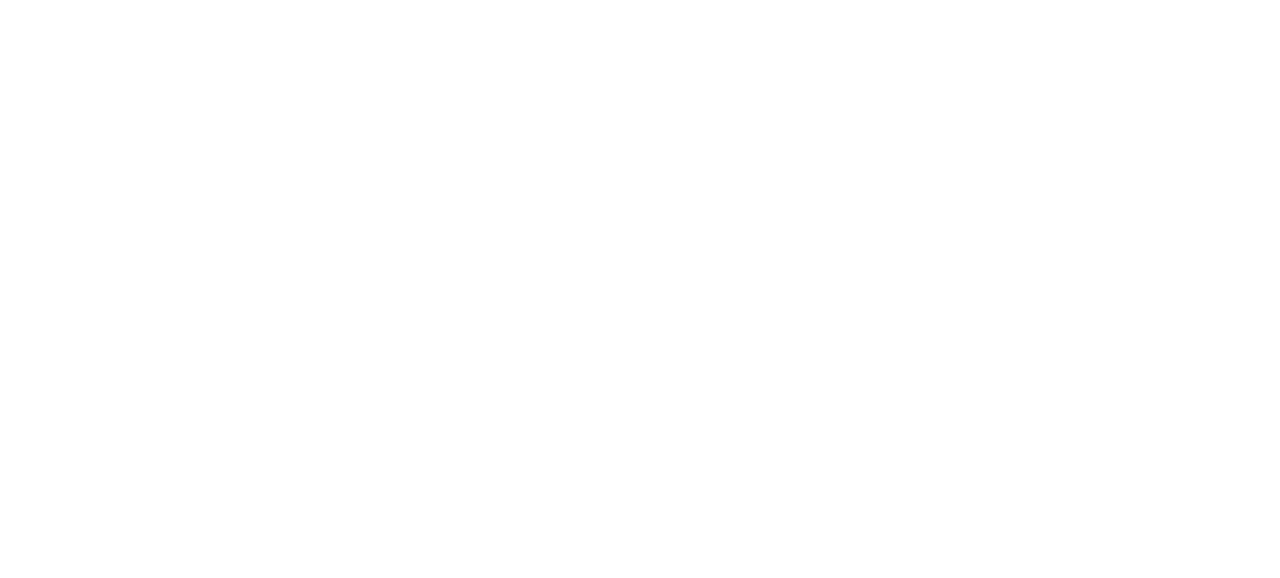
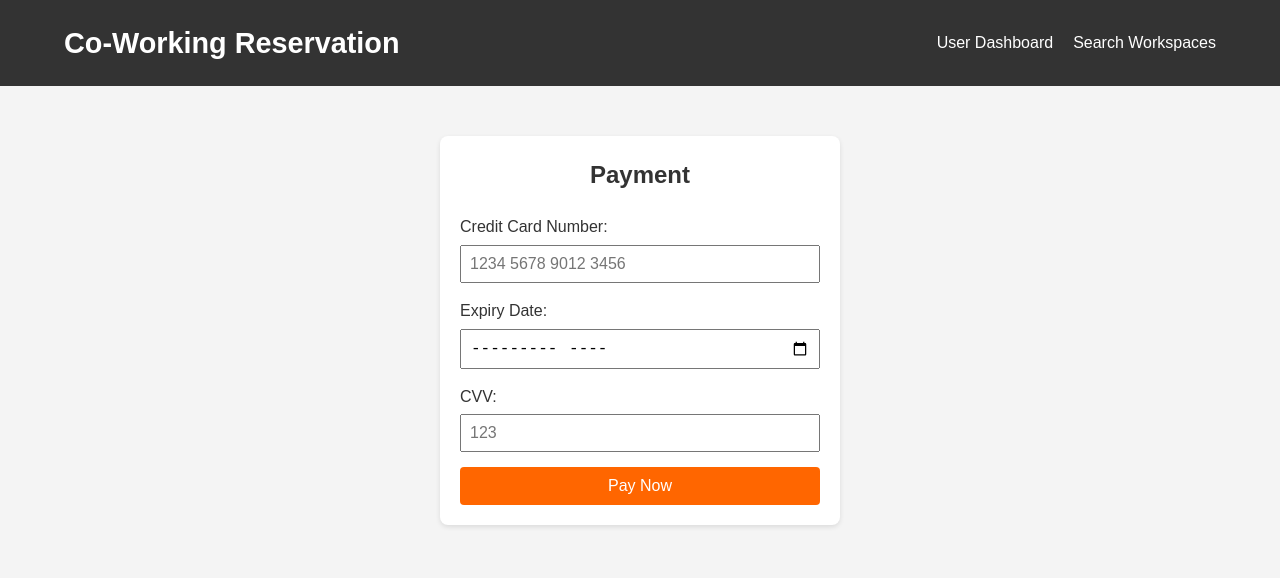
Before and after one commit to jhlim0079/INF2006-coworking-reservation, a plain HTML site: page payment.html in a window 1280 px wide. Drawn offline with Linux system fonts and the light colour scheme.

Commit message:
Update payment.html

```diff
--- /dev/null
+++ b/js/payment.js
@@ -0,0 +1,19 @@
+// payment.js - Handles the mock payment process
+
+document.getElementById('paymentForm').addEventListener('submit', (e) => {
+    e.preventDefault();
+
+    // Optionally, retrieve the booking details from localStorage if you want to display them:
+    const bookingDetails = localStorage.getItem('bookingDetails');
+    // You could parse and display them if desired:
+    // const details = bookingDetails ? JSON.parse(bookingDetails) : {};
+
+    // Simulate payment processing (you could add a spinner or timeout here)
+    alert("Payment successful! Thank you for your booking.");
+
+    // Clear the booking details if needed
+    localStorage.removeItem('bookingDetails');
+
+    // Redirect to the reservations page (user.html)
+    window.location.href = 'user.html';
+  });
--- a/payment.html
+++ b/payment.html
@@ -0,0 +1,83 @@
+<!DOCTYPE html>
+<html lang="en">
+<head>
+  <meta charset="UTF-8" />
+  <meta name="viewport" content="width=device-width, initial-scale=1.0" />
+  <title>Payment - Co-Working Reservation</title>
+  <link rel="stylesheet" href="css/styles.css" />
+  <style>
+    /* Basic styles for payment page layout */
+    .payment-page {
+      max-width: 400px;
+      margin: 50px auto;
+      padding: 20px;
+      background: #fff;
+      border-radius: 8px;
+      box-shadow: 0 2px 5px rgba(0,0,0,0.1);
+    }
+    .payment-page h2 {
+      text-align: center;
+      margin-bottom: 20px;
+    }
+    .payment-page form div {
+      margin-bottom: 15px;
+    }
+    .payment-page form label {
+      display: block;
+      margin-bottom: 5px;
+    }
+    .payment-page form input {
+      width: 100%;
+      padding: 8px;
+      font-size: 1rem;
+    }
+    #payButton {
+      background-color: #ff6600;
+      color: #fff;
+      border: none;
+      padding: 10px;
+      width: 100%;
+      font-size: 1rem;
+      border-radius: 4px;
+      cursor: pointer;
+    }
+    #payButton:hover {
+      background-color: #e65c00;
+    }
+  </style>
+</head>
+<body>
+  <header>
+    <nav>
+      <div class="logo">
+        <h1>Co-Working Reservation</h1>
+      </div>
+      <ul class="nav-links">
+        <li><a href="user.html">User Dashboard</a></li>
+        <li><a href="search.html">Search Workspaces</a></li>
+      </ul>
+    </nav>
+  </header>
+
+  <main class="payment-page">
+    <h2>Payment</h2>
+    <form id="paymentForm">
+      <div>
+        <label for="cardNumber">Credit Card Number:</label>
+        <input type="text" id="cardNumber" placeholder="1234 5678 9012 3456" required />
+      </div>
+      <div>
+        <label for="expiryDate">Expiry Date:</label>
+        <input type="month" id="expiryDate" required />
+      </div>
+      <div>
+        <label for="cvv">CVV:</label>
+        <input type="text" id="cvv" placeholder="123" required />
+      </div>
+      <button type="submit" id="payButton">Pay Now</button>
+    </form>
+  </main>
+
+  <script type="module" src="js/payment.js"></script>
+</body>
+</html>
```
Also changed, not shown: index.html (+14 -0 lines), js/reservations.js (+14 -3 lines).
